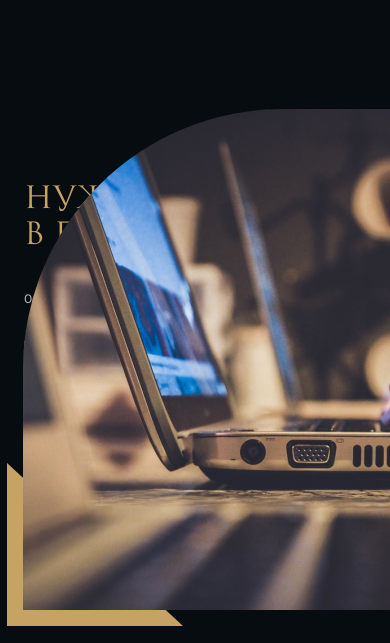
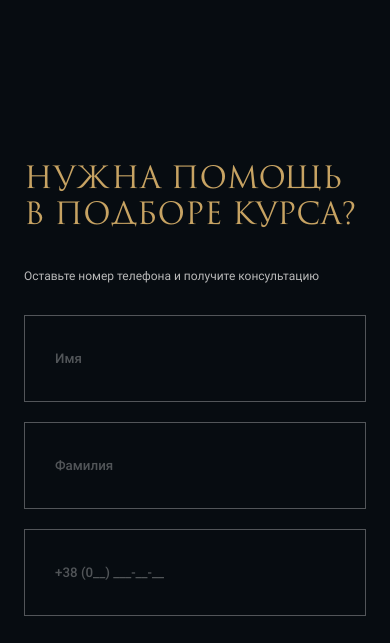
Before and after one commit to presto-agency/Maximus-trade, a website: page #src/index.html in a window 390 px wide. Shown: the part 9374-10017 px from the top of the page. Drawn offline with nearby package versions, Linux system fonts and the light colour scheme; files that its build step writes are made by us from their sources; files whose address does not match are found by name; a web font is replaced by a local one.

Commit message:
feat: add need-help mob.

```diff
--- a/#src/scss/main-page/need-help.scss
+++ b/#src/scss/main-page/need-help.scss
@@ -80,3 +80,38 @@
     }
   }
 }
+
+@media (max-width: 1023px) {
+  .need-help{
+    margin: 100px 0 110px 0;
+    &__content{
+      max-width: 100%;
+      p{
+        font-size: 12px;
+        line-height: 18px;
+      }
+    }
+    &__img{
+      display: none;
+    }
+    &__input-top{
+      flex-direction: column;
+      input{
+        flex: initial;
+        &:last-child{
+          margin: 20px 0 0 0;
+        }
+      }
+    }
+    &__input-bottom{
+      margin: 20px 0 0 0;
+      button{
+        margin: 30px 0 0 0;
+        width: 100%;
+        position: static;
+        top: initial;
+        transform: initial;
+      }
+    }
+  }
+}
```
Also changed, not shown: docs/css/style.css, docs/css/style.min.css.
